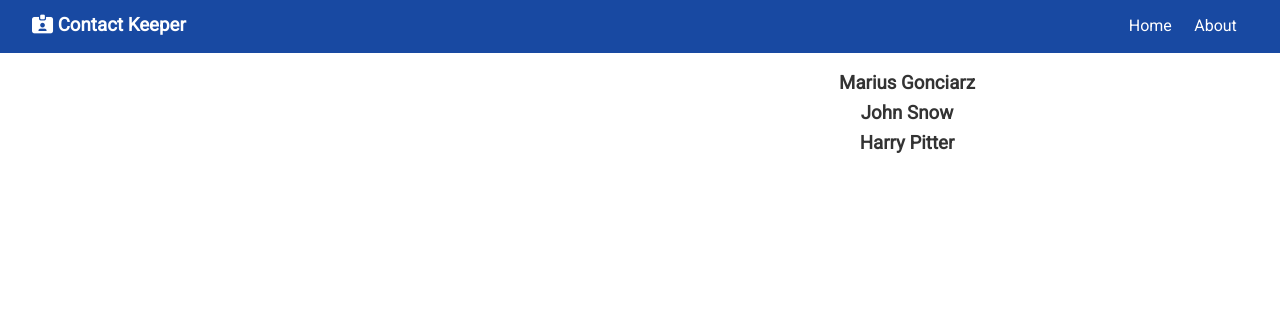
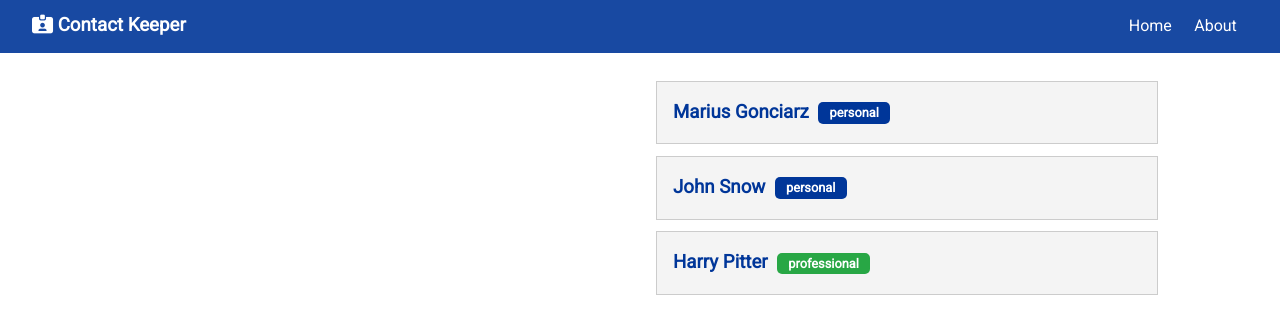
Before and after one commit to klauza/a-keeper-of-contacts, a React (Create React App) app in the folder client/: page / in a window 1280 px wide. Shown: the top 334 px of the page. Built offline with nearby package versions, Linux system fonts and the light colour scheme; the HTML template or start-up script is replaced by a standard one.

Commit message:
displaying each contact

```diff
--- a/client/src/components/contacts/ContactItem.js
+++ b/client/src/components/contacts/ContactItem.js
@@ -0,0 +1,15 @@
+import React from 'react'
+
+const ContactItem = ({ contact }) => {
+  const { id, name, email, type } = contact;
+
+  return (
+    <div className="card bg-light">
+      <h3 className="text-primary text-left">
+        {name}{' '} <span className={'badge ' + (type === 'professional' ? 'badge-success' : 'badge-primary')}>{type}</span>
+      </h3>
+    </div>
+  )
+}
+
+export default ContactItem
--- a/client/src/components/contacts/Contacts.js
+++ b/client/src/components/contacts/Contacts.js
@@ -1,6 +1,8 @@
 // pull contacts from a state in here and then looping through them (map) and output in ContactItem for each one
 import React, { Fragment, useContext } from 'react'
 import ContactContext from '../../context/contact/contactContext';
+
+import ContactItem from './ContactItem';
 
 
 const Contacts = () => {
@@ -11,7 +13,7 @@
 
   return (
     <Fragment>
-      {contacts.map(contact => <h3>{contact.name}</h3>)}
+      {contacts.map(contact => ( <ContactItem key={contact.id} contact={contact} />) )}
     </Fragment>
   )
 }
```
